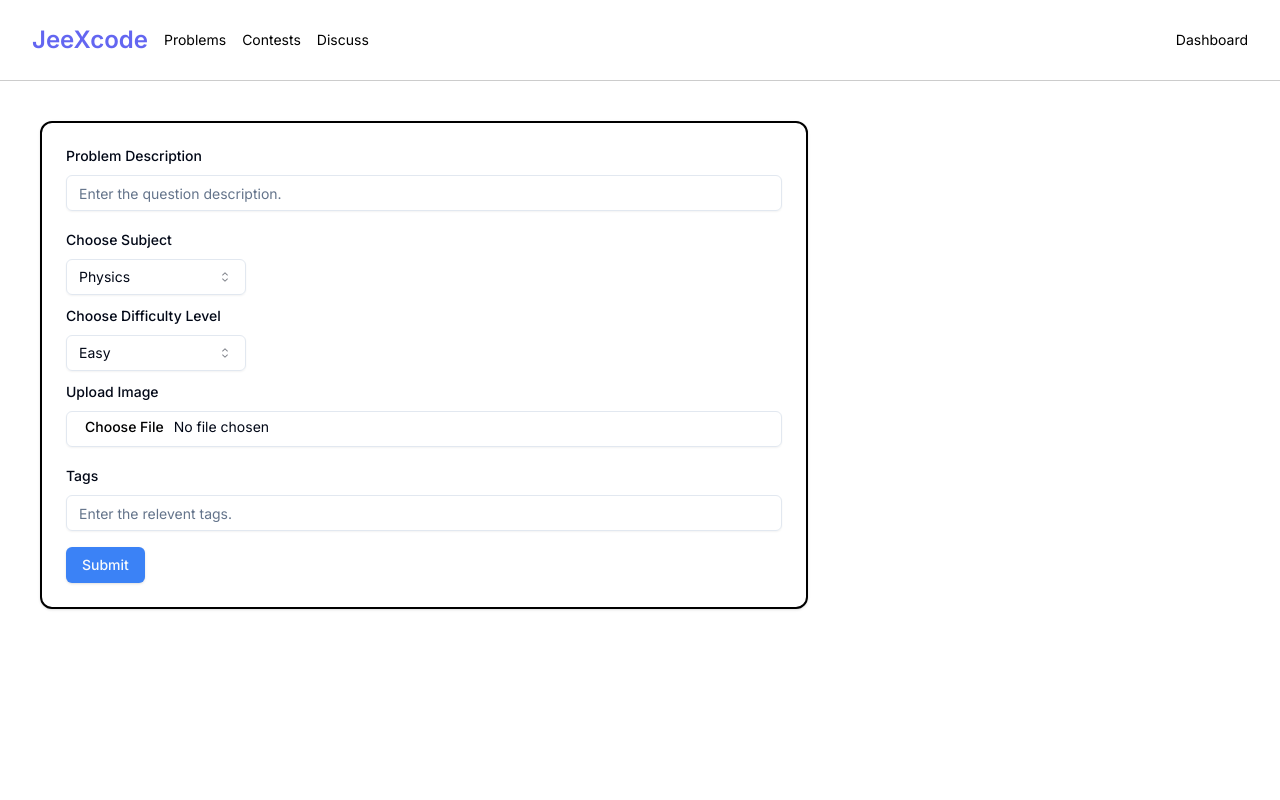
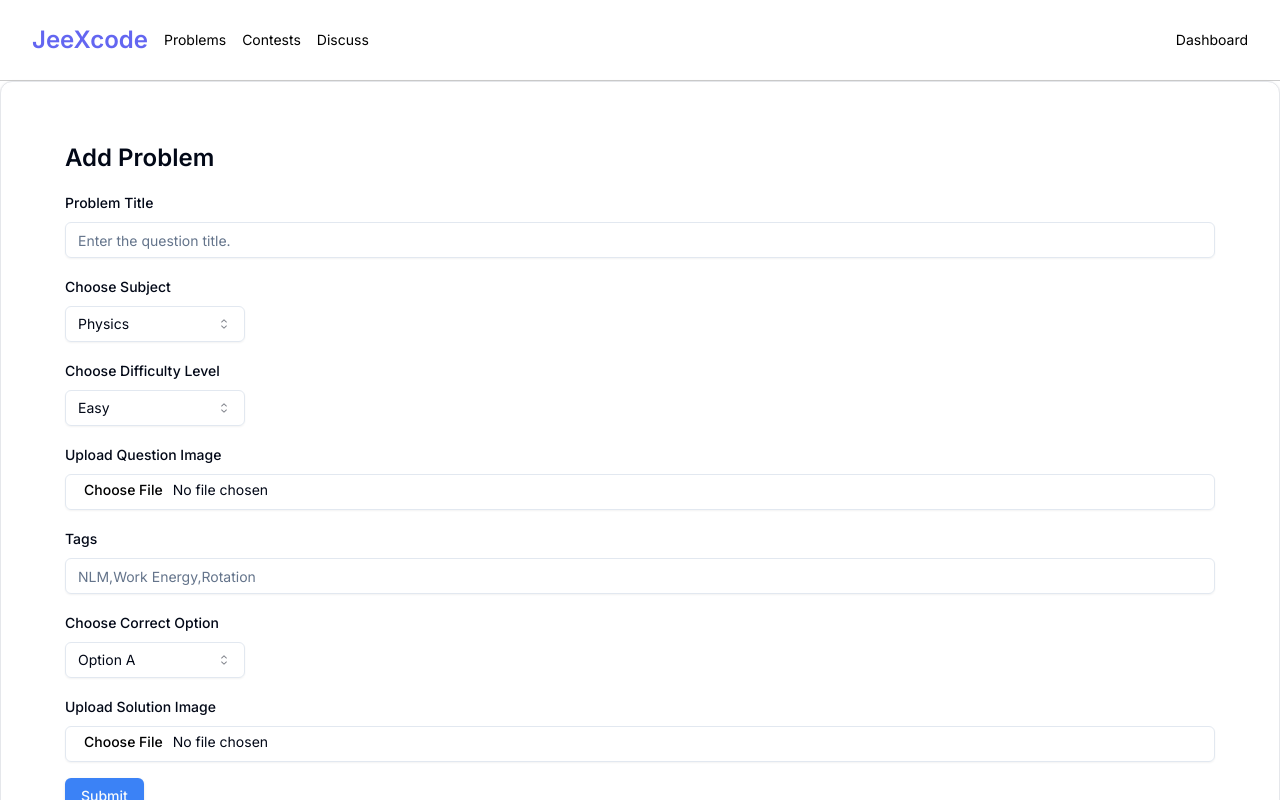
Before and after one commit to kmr-rohit/JEExLeetcode, a Next.js app: page /addproblems in a window 1280 px wide. Shown: the top 800 px of the page. Built offline with nearby package versions, Linux system fonts and the light colour scheme; no server answers.

Commit message:
Added Solution Image & Correct Option Support

```diff
--- a/app/addproblems/page.tsx
+++ b/app/addproblems/page.tsx
@@ -32,6 +32,7 @@ export default function Component() {
   const [difficulty, setDifficulty] = useState('');
   const [loading, setLoading] = useState(false); // add loading state
   const [problemId, setProblemId] = useState("");
+  const [correctOption, setCorrectOption] = useState(''); // Add state for correct option
 
   const resetForm = () => {
     setSubject('Physics');
@@ -57,7 +58,9 @@ export default function Component() {
     setDifficulty(value);
   };
 
-
+  const handleCorrectOptionChange = (value) => {
+    setCorrectOption(value);
+  };
 
 
   const handleSubmit = async () => {
@@ -74,12 +77,24 @@ export default function Component() {
       document.getElementById('file').files[0]
     );
 
+    const solutionUpload = storage.createFile(
+      '660ab8470ea2b4f6bf47',
+      ID.unique(),
+      document.getElementById('solutionImage').files[0]
+    );
+
     fileUpload.then(function (response) {
       console.log(response); // Success
       const imgId = response['$id'];
       const bucketId = response['bucketId'];
       console.log('Image ID: ', imgId);
       console.log('Bucket ID: ', bucketId);
+
+      solutionUpload.then(function (solutionResponse) {
+        console.log(solutionResponse); // Success
+        const solutionImgId = solutionResponse['$id'];
+        console.log('Solution Image ID: ', solutionImgId);
+
         // add problems data to problems collection
         const addProblemtoDatabase = databases.createDocument(
           '660aa6df1feb26fb9908',
@@ -91,7 +106,9 @@ export default function Component() {
             description : description,
             tags : tags.split(','), // convert tags to array
             imgId : imgId,
-          bucketId : bucketId
+            bucketId : bucketId,
+            correctOption : correctOption,
+            solutionImgId : solutionImgId
           }
         );
 
@@ -109,15 +126,21 @@ export default function Component() {
         setLoading(false); // stop loading
       });
 
+    }, function (error) {
+      console.log(error); // Failure
+      setLoading(false); // stop loading
+    });
 
   };
 
+
   return (
-    <Card className="w-full md:w-[60%] mx-10  mt-10 border-2 border-black">
+    <Card className=" p-10">
       <CardContent className="space-y-4">
+        <h1 className="text-2xl font-semibold pt-5">Add Problem</h1>
         <div className="space-y-2 mt-5">
-          <Label htmlFor="description">Problem Description</Label>
-          <Input id="description" value={description} onChange={handleDescriptionChange} placeholder="Enter the question description." />
+          <Label htmlFor="description">Problem Title</Label>
+          <Input id="description" value={description} onChange={handleDescriptionChange} placeholder="Enter the question title." />
         </div>
         <div className="space-y-2">
           <Label>Choose Subject </Label>
@@ -135,6 +158,7 @@ export default function Component() {
                   </SelectGroup>
                 </SelectContent>
               </Select>
+            </div>
           </div>
           <div className="space-y-2">
             <Label>Choose Difficulty Level </Label>
@@ -155,14 +179,35 @@ export default function Component() {
             </div>
           </div>
           <div className="space-y-2">
-            <Label htmlFor="file">Upload Image</Label>
+            <Label htmlFor="file">Upload Question Image</Label>
             <Input id="file" type="file" />
-          </div>
-
           </div>
         <div className="space-y-2">
           <Label htmlFor="tags">Tags</Label>
-          <Input id="tags" value={tags} onChange={handleTagsChange} placeholder="Enter the relevent tags."  />
+          <Input id="tags" value={tags} onChange={handleTagsChange} placeholder="NLM,Work Energy,Rotation"  />
+        </div>
+        <div className="space-y-2">
+          <Label>Choose Correct Option </Label>
+          <div className="space-y-2.5">
+            <Select value={correctOption} onValueChange={handleCorrectOptionChange}>
+              <SelectTrigger className="w-[180px]">
+                <SelectValue placeholder="Option A" />
+              </SelectTrigger>
+              <SelectContent>
+                <SelectGroup>
+                  <SelectLabel>Choose Correct Option</SelectLabel>
+                  <SelectItem value="A">Option A</SelectItem>
+                  <SelectItem value="B">Option B</SelectItem>
+                  <SelectItem value="C">Option C</SelectItem>
+                  <SelectItem value="D">Option D</SelectItem>
+                </SelectGroup>
+              </SelectContent>
+            </Select>
+          </div>
+        </div>
+        <div className="space-y-2">
+          <Label htmlFor="solutionImage">Upload Solution Image</Label>
+          <Input id="solutionImage" type="file"/>
         </div>
         <Button className = "bg-blue-500" onClick={handleSubmit}>Submit</Button>
         {loading && <Loader />}
--- a/app/layout.tsx
+++ b/app/layout.tsx
@@ -47,7 +47,7 @@ export default function RootLayout({
           },
         }}
       >
-        <body className={`${inter.className} min-h-screen flex flex-col`}>
+        <body className={`${inter.className} flex flex-col`}>
           <header className="flex md:flex-row items-center  gap-2 gap-4 px-4 border-b border-black border-solid sm:px-8 border-opacity-20">
             <Link href="/" className="flex items-center h-20 gap-2 sm:gap-4">
               <div className="text-2xl font-semibold text-indigo-500">JeeXcode</div>
@@ -84,7 +84,7 @@ export default function RootLayout({
               <UserButton afterSignOutUrl="/" />
             </SignedIn>
           </header>
-          <main className="w-screen h-screen">{children}</main>
+          <main className="grow">{children}</main>
           <footer className="flex items-center h-20 gap-1 px-8 font-medium border-t md:px-20">
             <Link href="/" className="flex items-center h-20 gap-2 sm:gap-4">
               <div className="text-xl font-semibold text-indigo-500">JeeXcode</div>
--- a/app/page.tsx
+++ b/app/page.tsx
@@ -7,7 +7,7 @@ import "./home.css";
 export default function Home() {
   return (
     <main className="">
-      <article className="grid lg:grid-cols-2 min-h-screen">
+      <article className="grid lg:grid-cols-2 h-screen">
         <div className="px-8 py-20 md:px-20 lg:py-48">
           <h1 className="text-5xl font-semibold text-transparent md:text-6xl gradient">
             Crack JEE Here.
--- a/app/problems/[id]/page.tsx
+++ b/app/problems/[id]/page.tsx
@@ -14,6 +14,8 @@ export type Problem = {
   subject: string
   tags: string[]
   imgId: string
+  solutionImgId: string
+  correctAnswer: string
 }
 
 
@@ -25,8 +27,6 @@ const storage = new Storage(client);
 const databases = new Databases(client);
 
 const options = ["A" , "B" , "C" , "D"];
-
-// extract id from url slug
 
 function getProblem(id: string): Promise<Problem> {
   console.log(id)
@@ -40,7 +40,9 @@ function getProblem(id: string): Promise<Problem> {
         difficulty: response.difficulty,
         subject: response.subject,
         tags: response.tags,
-        imgId: response.imgId
+        imgId: response.imgId,
+        solutionImgId: response.solutionImgId,
+        correctAnswer: response.correctOption
       };
       return problem;
   }, function (error) {
@@ -62,11 +64,15 @@ export default function ProblemPage() {
   const [selectedOption, setSelectedOption] = useState<number | null>(null);
   const [result, setResult] = useState<string | null>(null);
   const [imageUrl, setImageUrl] = useState<string | undefined>(undefined);
+  const [solutionImageUrl, setSolutionImageUrl] = useState<string | undefined>(undefined);
+  const [showSolution, setShowSolution] = useState<boolean>(false);
+
   useEffect(() => {
     if (id) {
       getProblem(id).then(problem => {
         setProblem(problem);
         setImageUrl(getImageUrl(problem.imgId).toString());
+        setSolutionImageUrl(getImageUrl(problem.solutionImgId).toString());
       }).catch(error => {
         console.error(error);
         // handle error
@@ -80,29 +86,32 @@ export default function ProblemPage() {
   }
 
   function handleSave() {
-    if (selectedOption === problem?.correctAnswerIndex -1 ) {
+    if (selectedOption === options.indexOf(problem?.correctAnswer)) {
       setResult('Correct');
     } else {
       setResult('Incorrect');
     }
   }
 
-
+  function handleShowSolution() {
+    setShowSolution(true);
+  }
 
   function renderProblem(problem : Problem) {
     return (
-      <Card className="w-11/12 mx-auto my-10 p-5 border-2 border-gray-300 rounded-md shadow-lg">
+      <div className="grid">
+        <Card className="w-11/12 mx-auto my-10 p-2 ">
           <CardHeader className="pb-4 border-b-2 border-gray-200">
+            <p className="text-xl font-semibold">Problem: {problem.description} </p>
             <div className='flex space-x-4 border-1 border-black mt-2'>
               <h2 className="text-md font-medium">Difficulty: {problem.difficulty}</h2>
-            {/* <p className="text-md font-medium">Submission Rate: {problem.submissionRate}</p> */}
               <p className="text-md font-medium">Subject: {problem.subject}</p>
               <p className="text-md font-medium">Tags: {problem.tags.join(", ")}</p>
             </div>
           </CardHeader>
           <CardContent className="space-y-6 py-4">
             <div className="space-y-2">
-            <p className="text-xl font-semibold">Problem: {problem.description} </p>
+
               <div className="">
                 <img src={imageUrl} alt="Problem" />
               </div>
@@ -132,13 +141,24 @@ export default function ProblemPage() {
             >
               Mark for review
             </Button>
+            { (
+                <Button
+                  className="bg-blue-500 text-white hover:bg-blue-600 py-2 px-4 rounded"
+                  variant="outline"
+                  onClick={() => setShowSolution(!showSolution)}
+                >
+                  {showSolution ? "Hide Solution" : "View Solution"}
+                </Button>
+
+              )}
             <Button
               className="bg-green-500 text-white hover:bg-green-600 py-2 px-4 rounded"
               variant="default"
               onClick={handleSave}
             >
-            Save
+              Submit
             </Button>
+
           </CardFooter>
           {result && (
             <div className={`text-center mt-4 text-2xl font-bold ${result === 'Correct' ? 'text-green-500' : 'text-red-500'}`}>
@@ -146,11 +166,24 @@ export default function ProblemPage() {
             </div>
           )}
         </Card>
+        {showSolution && (
+          <Card className="w-11/12 mx-auto my-10 p-2 ">
+            <CardHeader className="pb-4 border-b-2 border-gray-200">
+              <p className="text-xl font-semibold">Correct Option: {problem.correctAnswer}</p>
+            </CardHeader>
+            <CardContent className="space-y-6 py-4">
+              <div className="space-y-2">
+                <div className="">
+                  <img src={solutionImageUrl} alt="Solution" />
+                </div>
+              </div>
+            </CardContent>
+          </Card>
+        )}
 
+      </div>
     )
   }
-
-
 
   if (!problem) {
     return <div>Loading...</div>;
@@ -158,5 +191,4 @@ export default function ProblemPage() {
   else{
     return renderProblem(problem);
   }
-
 }
--- a/app/problems/page.tsx
+++ b/app/problems/page.tsx
@@ -50,6 +50,9 @@ const databases = new Databases(client);
 
 export default function Problems() {
   const [problems, setProblems] = useState([]);
+  const [difficultyFilter, setDifficultyFilter] = useState('');
+  const [subjectFilter, setSubjectFilter] = useState('');
+
   useEffect(() => {
     const promise = databases.listDocuments('660aa6df1feb26fb9908', '660aa6ee26e26d787177');
     promise.then(function (response) {
@@ -61,8 +64,8 @@ export default function Problems() {
   }, []);
 
   return (
-    <div className="flex min-h-screen w-full flex-col bg-muted/40">
-      <div className="flex flex-col sm:gap-4 sm:py-4 sm:pl-14">
+    <div className="flex h-screen flex-col bg-muted/40">
+      <div className="flex flex-col sm:gap-4 sm:py-4 ">
         <main className="grid flex-1 items-start gap-4 p-4 sm:px-6 sm:py-0 md:gap-8">
           <Tabs defaultValue="all">
             <div className="flex items-center">
@@ -84,19 +87,48 @@ export default function Problems() {
                   <DropdownMenuContent align="end">
                     <DropdownMenuLabel>Filter by</DropdownMenuLabel>
                     <DropdownMenuSeparator />
-                    <DropdownMenuCheckboxItem checked>
-                      Difficulty Level
-                    </DropdownMenuCheckboxItem>
-                    <DropdownMenuCheckboxItem>Subject</DropdownMenuCheckboxItem>
-                    <DropdownMenuCheckboxItem>
-                      Submission Rate
-                    </DropdownMenuCheckboxItem>
+                    <DropdownMenuCheckboxItem
+                        checked={difficultyFilter === 'Easy'}
+                        onChange={() => setDifficultyFilter(prev => prev === 'Easy' ? '' : 'Easy')}
+                      >
+                        Easy
+                      </DropdownMenuCheckboxItem>
+                      <DropdownMenuCheckboxItem
+                        checked={difficultyFilter === 'Medium'}
+                        onChange={() => setDifficultyFilter(prev => prev === 'Medium' ? '' : 'Medium')}
+                      >
+                        Medium
+                      </DropdownMenuCheckboxItem>
+                      <DropdownMenuCheckboxItem
+                        checked={difficultyFilter === 'Hard'}
+                        onChange={() => setDifficultyFilter(prev => prev === 'Hard' ? '' : 'Hard')}
+                      >
+                        Hard
+                      </DropdownMenuCheckboxItem>
+                      <DropdownMenuCheckboxItem
+                        checked={subjectFilter === 'Chemistry'}
+                        onChange={() => setSubjectFilter(prev => prev === 'Chemistry' ? '' : 'Chemistry')}
+                      >
+                        Chemistry
+                      </DropdownMenuCheckboxItem>
+                      <DropdownMenuCheckboxItem
+                        checked={subjectFilter === 'Math'}
+                        onChange={() => setSubjectFilter(prev => prev === 'Math' ? '' : 'Math')}
+                      >
+                        Math
+                      </DropdownMenuCheckboxItem>
+                      <DropdownMenuCheckboxItem
+                        checked={subjectFilter === 'Physics'}
+                        onChange={() => setSubjectFilter(prev => prev === 'Physics' ? '' : 'Physics')}
+                      >
+                        Physics
+                      </DropdownMenuCheckboxItem>
                   </DropdownMenuContent>
                 </DropdownMenu>
-                <Button size="sm" className="h-7 gap-1 bg-blue-400">
+                <Button size="sm" className="h-7 gap-1 bg-green-500">
                   <PlusCircle className="h-3.5 w-3.5 " />
-                  <Link href={`/addproblems`}>
-                    <Button size="sm">Add Problem</Button>
+                  <Link className = "" href={`/addproblems`}>
+                    Add Problem
                   </Link>
                 </Button>
               </div>
@@ -114,18 +146,27 @@ export default function Problems() {
                     <TableHeader>
                       <TableRow>
                         <TableHead className="hidden w-[100px] sm:table-cell">
-                          <span className="sr-only">Sr.No</span>
+                          <span className="">Sr.No</span>
                         </TableHead>
                         <TableHead>Title</TableHead>
                         <TableHead>Subject</TableHead>
                         <TableHead>Difficulty</TableHead>
+                        {/* <TableHead className=''>Submission Rate</TableHead> */}
                         <TableHead>
                           <span >Action</span>
                         </TableHead>
                       </TableRow>
                     </TableHeader>
                     <TableBody>
-                    {problems.map((problem, index) => (
+                    {problems.filter(problem => {
+                      if (difficultyFilter && problem.difficulty !== difficultyFilter) {
+                        return false;
+                      }
+                      if (subjectFilter && problem.subject !== subjectFilter) {
+                        return false;
+                      }
+                      return true;
+                    }).map((problem, index) => (
                       <TableRow key={problem.$id}>
                         <TableCell className="hidden sm:table-cell">
                           {index + 1}.
@@ -139,6 +180,9 @@ export default function Problems() {
                         <TableCell>
                           <Badge variant={problem.difficulty}>{problem.difficulty}</Badge>
                         </TableCell>
+                        {/* <TableCell>
+                          0.7
+                        </TableCell> */}
                         <TableCell className="">
                           <Link href={`/problems/${problem.$id}`}>
                             <Button size="sm" className="bg-black text-white">
--- a/components/ui/badge.tsx
+++ b/components/ui/badge.tsx
@@ -17,7 +17,7 @@ const badgeVariants = cva(
           "border-transparent bg-secondary text-secondary-foreground hover:bg-secondary/80",
         destructive:
           "border-transparent bg-destructive text-destructive-foreground shadow hover:bg-destructive/80",
-        outline: "text-foreground",
+        outline: "text-foreground border-2 border-black",
       },
     },
     defaultVariants: {
```
Lines whose indentation alone changed are shown as unchanged.
